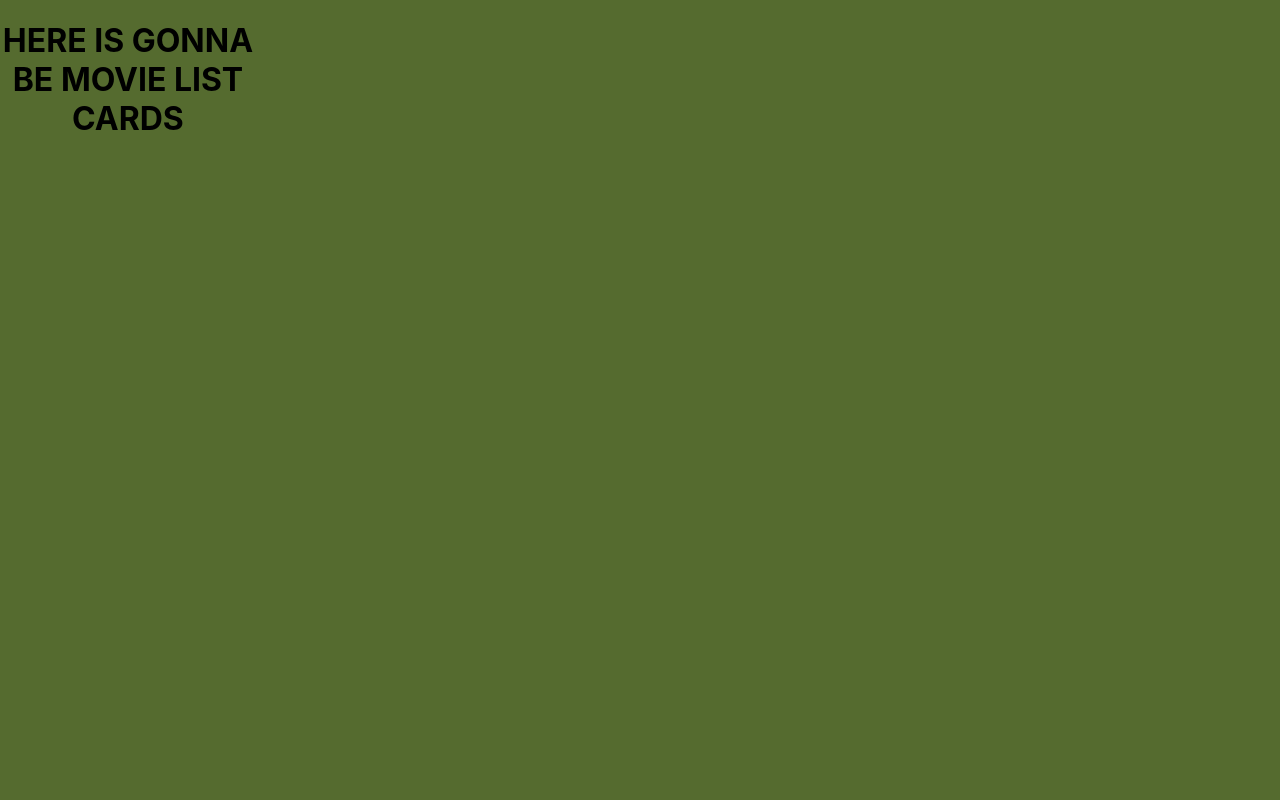
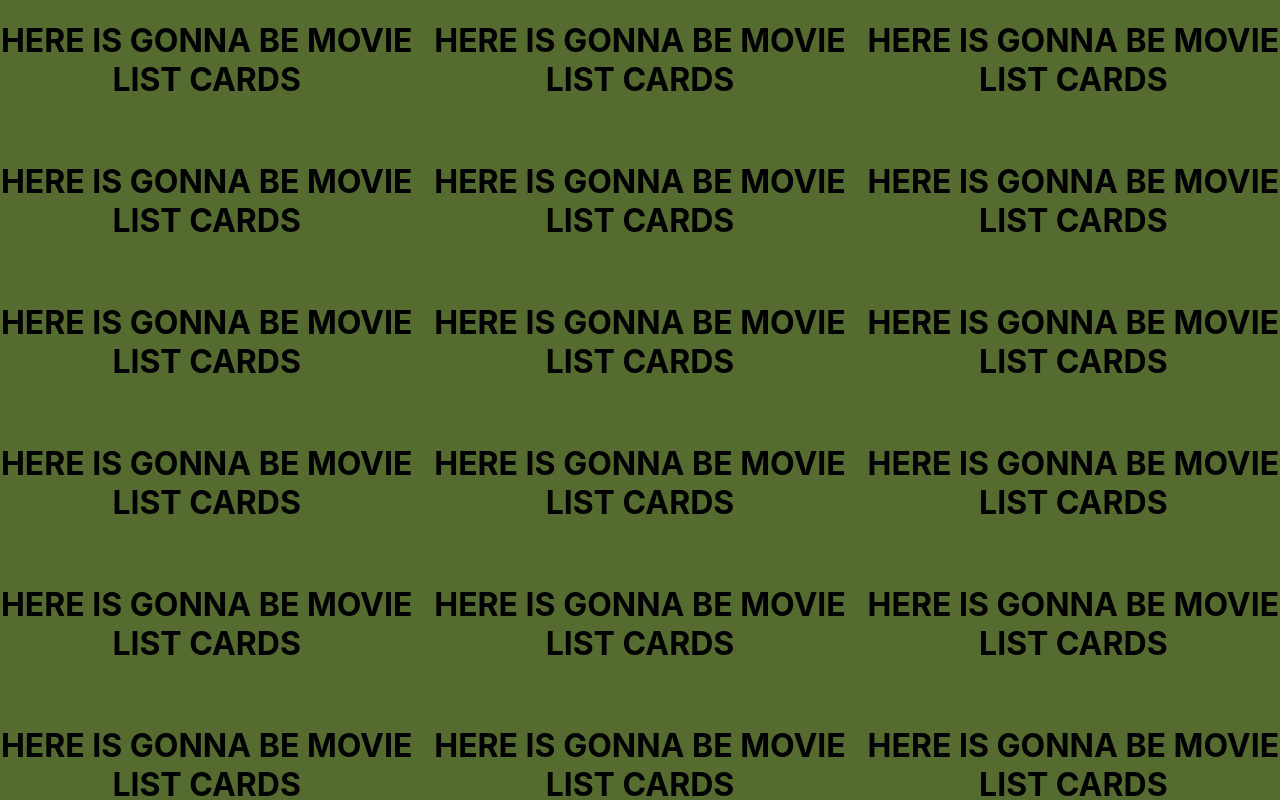
Before and after one commit to Fakhatova/Rancid-Tomatillos, a React (Create React App) app: page / in a window 1280 px wide. Shown: the top 800 px of the page. Built offline with nearby package versions, Linux system fonts and the light colour scheme.

Commit message:
Change grid layout to repeat 3fr in 1 row

```diff
--- a/src/MovieCard/MovieCard.css
+++ b/src/MovieCard/MovieCard.css
@@ -1,9 +1,8 @@
 .movie-card {
     height: 100vh;
-      display: grid;
-      grid-template-columns: 1fr 4fr;
-      grid-template-rows: 1fr 3fr;
-      grid-column-gap: 1px;
-      grid-row-gap: 1px;
-      background-color: darkolivegreen;
+    display: grid;
+    grid-template-columns: repeat(3, 1fr);
+    justify-items: center;
+    grid-gap: 20px;
+    background-color: darkolivegreen;
 }
--- a/src/MovieCard/MovieCard.js
+++ b/src/MovieCard/MovieCard.js
@@ -2,10 +2,12 @@ import React from 'react'
 import  './MovieCard.css'
 
 const MovieCard = (props) => {
-  console.log(props)
+  const ListofMovies = props.movies.map(movie => {
+   return <h1>HERE IS GONNA BE MOVIE LIST CARDS</h1>
+  })
   return (
       <main className="movie-card">
-          <h1>HERE IS GONNA BE MOVIE LIST CARDS</h1>
+          {ListofMovies}
       </main>
   )
 }
```
